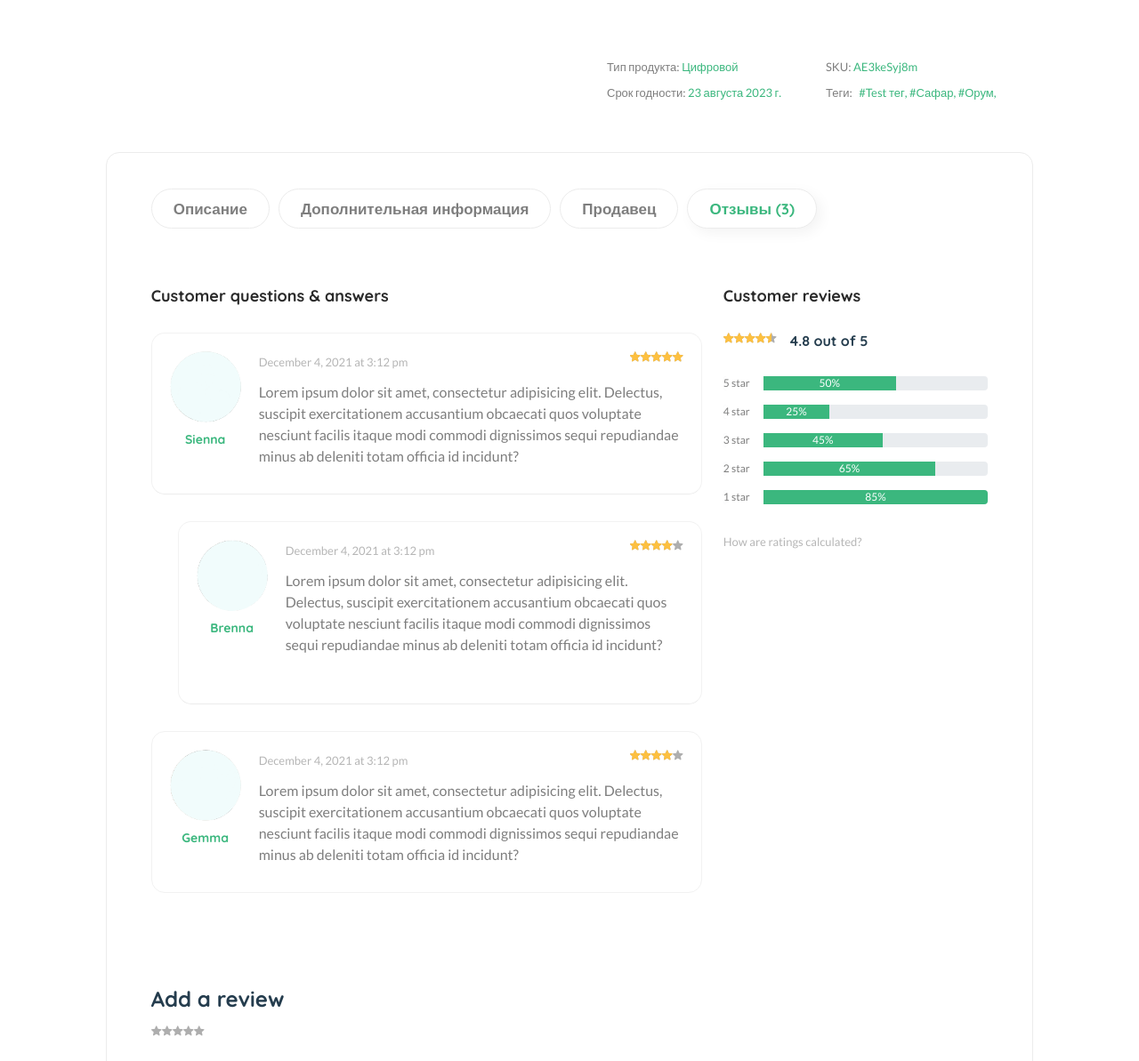
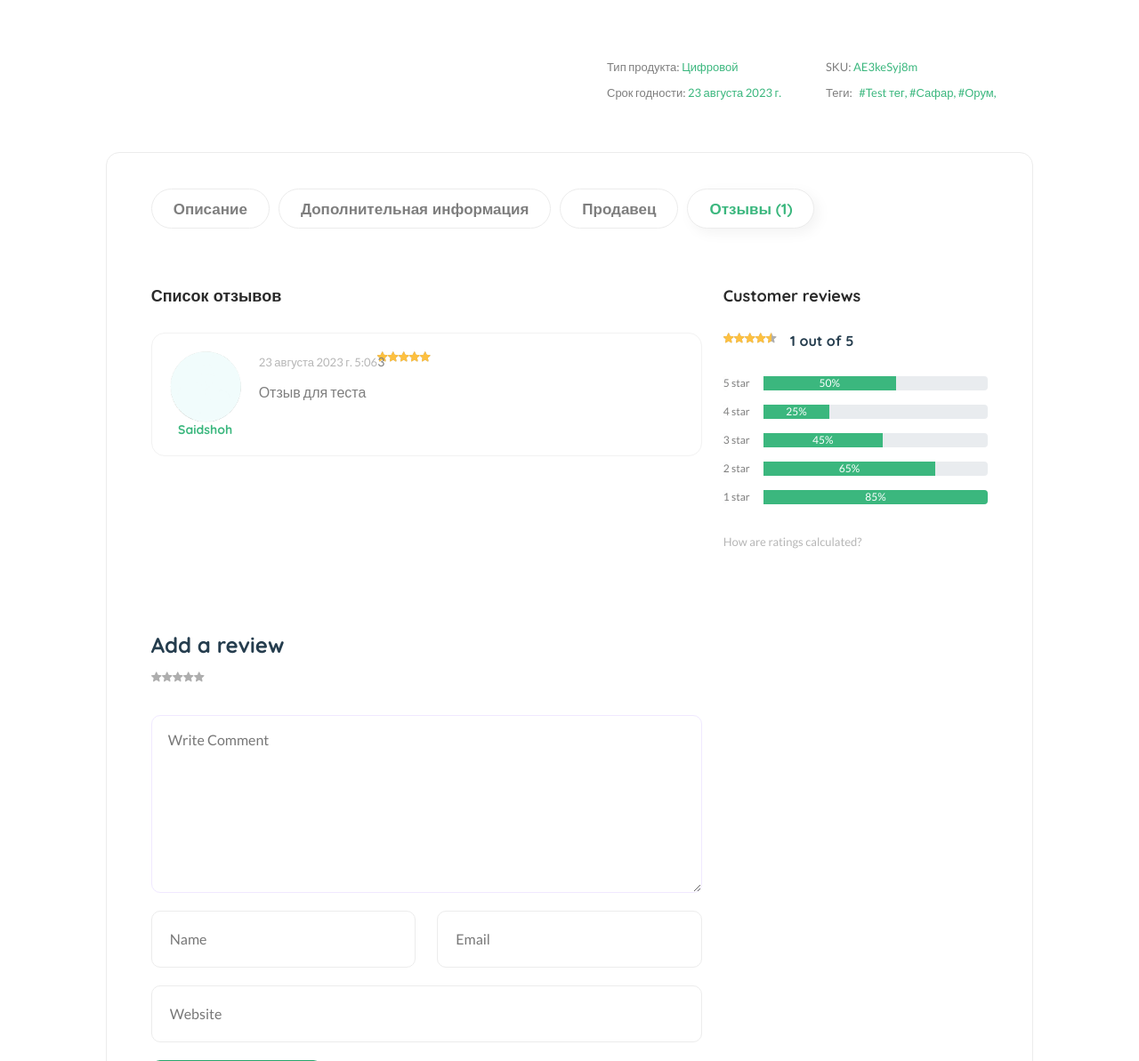
Before and after one commit to saeedshoh/django-ecommerce, a Django app: a page that uses templates/core/products/detail.html in a window 1280 px wide, after a click that opens the changed part. Shown: the part 851-2044 px from the top of the page at 89% size. Run offline with Django 4.2, Linux system fonts and the light colour scheme; data comes from the database, SQL or seed files in the repository; both versions use the stored data as it was after the commit; parts of the project's set-up code (start-up, migrations or seed data) failed here and were passed over; some libraries are stand-ins or nearby versions.

Commit message:
added reviews to products

```diff
--- a/core/models.py
+++ b/core/models.py
@@ -173,6 +173,7 @@
     class Meta:
         verbose_name = 'Обзор продукта'
         verbose_name_plural = 'Обзоры продуктов'
+        default_related_name = 'reviews'
 
     def __str__(self):
         return self.product.title
--- a/core/views.py
+++ b/core/views.py
@@ -56,6 +56,8 @@
     product = Product.objects.get(pid=pid)
     related_products = Product.objects.filter(category=product.category_id).exclude(pid=pid)
 
+
+
     return render(request, 'core/products/detail.html', {
         'product': product,
         'related_products': related_products
--- a/templates/core/products/detail.html
+++ b/templates/core/products/detail.html
@@ -135,7 +135,7 @@
                                     </li>
                                     <li class="nav-item">
                                         <a class="nav-link" id="Reviews-tab" data-bs-toggle="tab" href="#Reviews">Отзывы
-                                            (3)</a>
+                                            ({{ product.reviews.count }})</a>
                                     </li>
                                 </ul>
                                 <div class="tab-content shop_info_tab entry-main-content">
@@ -279,95 +279,36 @@
                                         <div class="comments-area">
                                             <div class="row">
                                                 <div class="col-lg-8">
-                                                    <h4 class="mb-30">Customer questions & answers</h4>
+                                                    <h4 class="mb-30"> Список отзывов </h4>
                                                     <div class="comment-list">
-                                                        <div class="single-comment justify-content-between d-flex mb-30">
+                                                        {% for review in product.reviews.all %}
+                                                        	 <div class="single-comment justify-content-between d-flex mb-30">
                                                             <div class="user justify-content-between d-flex">
-                                                                <div class="thumb text-center">
+                                                                <div class="thumb text-center d-flex flex-column">
                                                                     <img src="{% static 'assets/imgs/blog/author-2.png' %}"
                                                                          alt=""/>
                                                                     <a href="#"
-                                                                       class="font-heading text-brand">Sienna</a>
+                                                                       class="font-heading text-brand">{{ review.user }}</a>
                                                                 </div>
                                                                 <div class="desc">
                                                                     <div class="d-flex justify-content-between mb-10">
                                                                         <div class="d-flex align-items-center">
-                                                                            <span class="font-xs text-muted">December 4, 2021 at 3:12 pm </span>
+                                                                            <span class="font-xs text-muted">{{ review.created_at }}</span>
                                                                         </div>
                                                                         <div class="product-rate d-inline-block">
                                                                             <div class="product-rating"
-                                                                                 style="width: 100%"></div>
+                                                                                 style="width: 100%">
+                                                                                {{ review.rating }}
+                                                                            </div>
                                                                         </div>
                                                                     </div>
-                                                                    <p class="mb-10">Lorem ipsum dolor sit amet,
-                                                                        consectetur adipisicing elit. Delectus, suscipit
-                                                                        exercitationem accusantium obcaecati quos
-                                                                        voluptate nesciunt facilis itaque modi commodi
-                                                                        dignissimos sequi repudiandae minus ab deleniti
-                                                                        totam officia id incidunt? <a href="#"
-                                                                                                      class="reply">Reply</a>
+                                                                    <p class="mb-10">{{ review.review }} <a href="#"
+                                                                                                      class="reply"> Ответить </a>
                                                                     </p>
                                                                 </div>
                                                             </div>
                                                         </div>
-                                                        <div class="single-comment justify-content-between d-flex mb-30 ml-30">
-                                                            <div class="user justify-content-between d-flex">
-                                                                <div class="thumb text-center">
-                                                                    <img src="{% static 'assets/imgs/blog/author-3.png' %}"
-                                                                         alt=""/>
-                                                                    <a href="#"
-                                                                       class="font-heading text-brand">Brenna</a>
-                                                                </div>
-                                                                <div class="desc">
-                                                                    <div class="d-flex justify-content-between mb-10">
-                                                                        <div class="d-flex align-items-center">
-                                                                            <span class="font-xs text-muted">December 4, 2021 at 3:12 pm </span>
-                                                                        </div>
-                                                                        <div class="product-rate d-inline-block">
-                                                                            <div class="product-rating"
-                                                                                 style="width: 80%"></div>
-                                                                        </div>
-                                                                    </div>
-                                                                    <p class="mb-10">Lorem ipsum dolor sit amet,
-                                                                        consectetur adipisicing elit. Delectus, suscipit
-                                                                        exercitationem accusantium obcaecati quos
-                                                                        voluptate nesciunt facilis itaque modi commodi
-                                                                        dignissimos sequi repudiandae minus ab deleniti
-                                                                        totam officia id incidunt? <a href="#"
-                                                                                                      class="reply">Reply</a>
-                                                                    </p>
-                                                                </div>
-                                                            </div>
-                                                        </div>
-                                                        <div class="single-comment justify-content-between d-flex">
-                                                            <div class="user justify-content-between d-flex">
-                                                                <div class="thumb text-center">
-                                                                    <img src="{% static 'assets/imgs/blog/author-4.png' %}"
-                                                                         alt=""/>
-                                                                    <a href="#"
-                                                                       class="font-heading text-brand">Gemma</a>
-                                                                </div>
-                                                                <div class="desc">
-                                                                    <div class="d-flex justify-content-between mb-10">
-                                                                        <div class="d-flex align-items-center">
-                                                                            <span class="font-xs text-muted">December 4, 2021 at 3:12 pm </span>
-                                                                        </div>
-                                                                        <div class="product-rate d-inline-block">
-                                                                            <div class="product-rating"
-                                                                                 style="width: 80%"></div>
-                                                                        </div>
-                                                                    </div>
-                                                                    <p class="mb-10">Lorem ipsum dolor sit amet,
-                                                                        consectetur adipisicing elit. Delectus, suscipit
-                                                                        exercitationem accusantium obcaecati quos
-                                                                        voluptate nesciunt facilis itaque modi commodi
-                                                                        dignissimos sequi repudiandae minus ab deleniti
-                                                                        totam officia id incidunt? <a href="#"
-                                                                                                      class="reply">Reply</a>
-                                                                    </p>
-                                                                </div>
-                                                            </div>
-                                                        </div>
+                                                        {% endfor %}
                                                     </div>
                                                 </div>
                                                 <div class="col-lg-4">
@@ -376,7 +317,7 @@
                                                         <div class="product-rate d-inline-block mr-15">
                                                             <div class="product-rating" style="width: 90%"></div>
                                                         </div>
-                                                        <h6>4.8 out of 5</h6>
+                                                        <h6>{{ product.reviews.count }} out of 5</h6>
                                                     </div>
                                                     <div class="progress">
                                                         <span>5 star</span>
```
Also changed, not shown: db.sqlite3.
